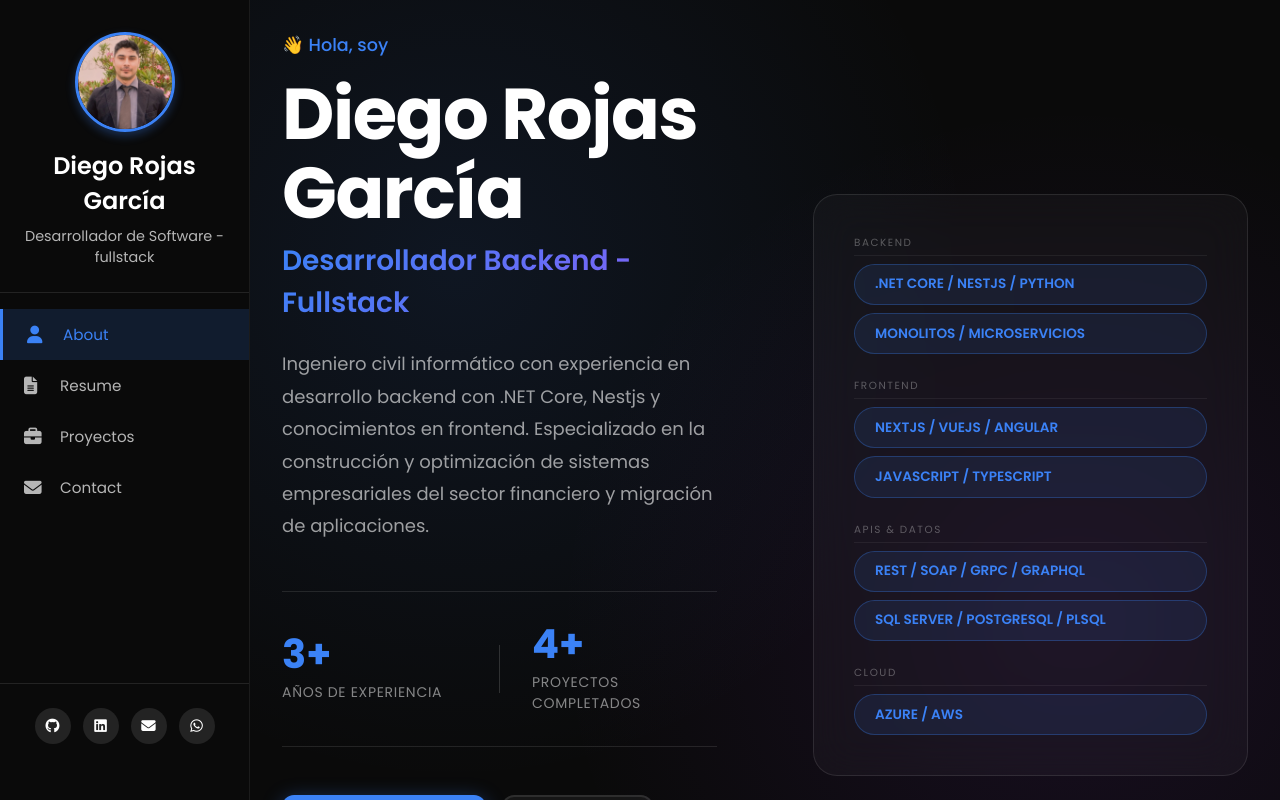
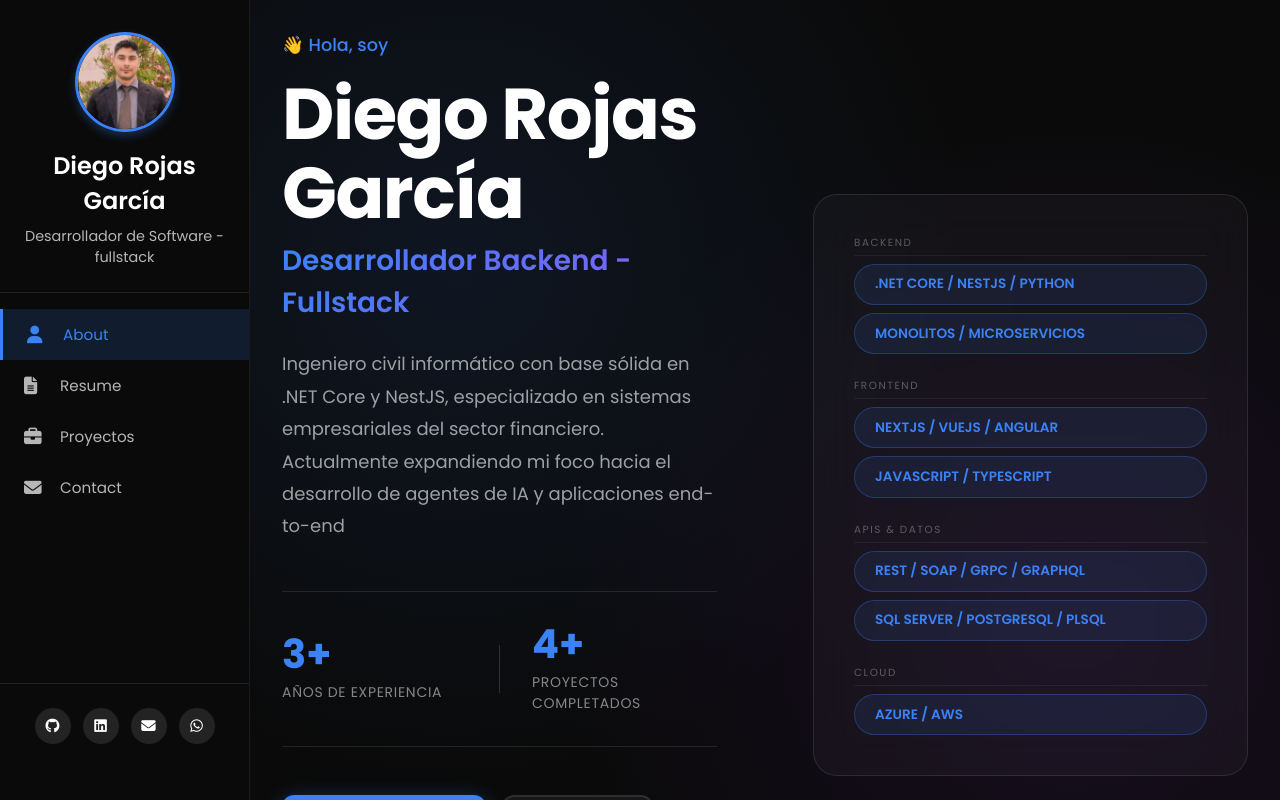
Before and after one commit to rojasgadiego/Portafolio, a Vue app: page /about in a window 1280 px wide. Built offline with nearby package versions, Linux system fonts and the light colour scheme.

Commit message:
update descripcion

```diff
--- a/src/views/About.vue
+++ b/src/views/About.vue
@@ -8,9 +8,7 @@
         <h2 class="hero-role">Desarrollador Backend - Fullstack</h2>
 
         <p class="hero-description">
-          Ingeniero civil informático con experiencia en desarrollo backend con .NET Core, Nestjs y
-          conocimientos en frontend. Especializado en la construcción y optimización de sistemas empresariales del
-          sector financiero y migración de aplicaciones.
+          Ingeniero civil informático con base sólida en .NET Core y NestJS, especializado en sistemas empresariales del sector financiero. Actualmente expandiendo mi foco hacia el desarrollo de agentes de IA y aplicaciones end-to-end
         </p>
 
         <div class="stats-grid">
```
